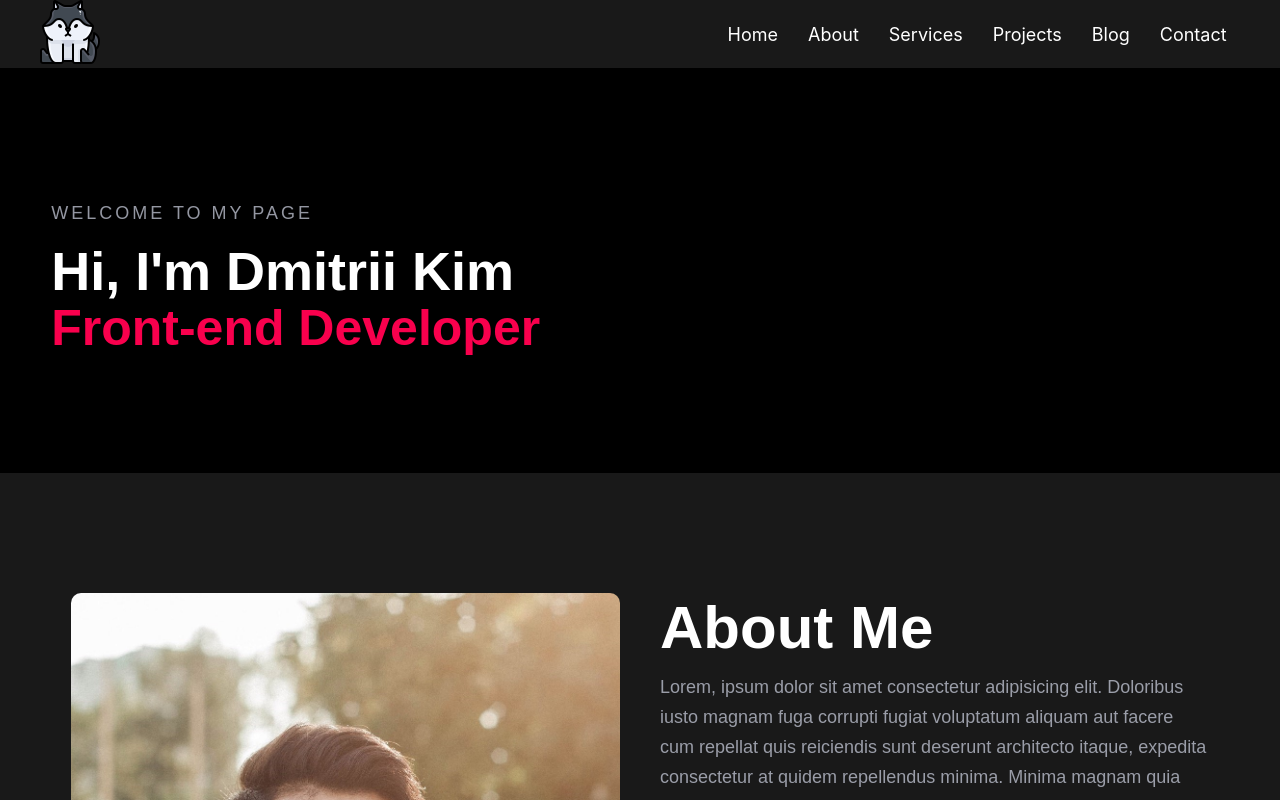
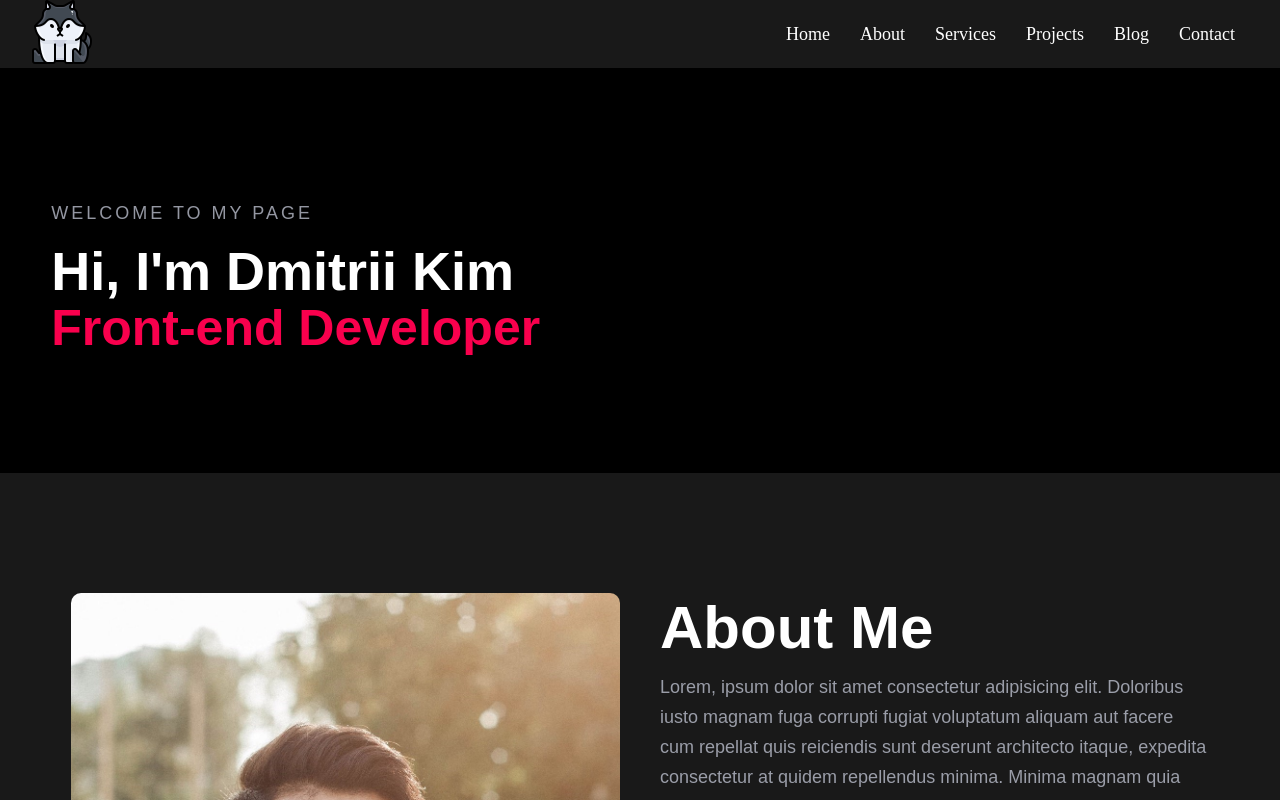
Before and after one commit to dkimd5/react-portfolio, a React (Create React App) app: page / in a window 1280 px wide. Shown: the top 800 px of the page. Built offline with nearby package versions, Linux system fonts and the light colour scheme.

Commit message:
navbar styles changed

```diff
--- a/src/App.css
+++ b/src/App.css
@@ -62,10 +62,6 @@ p{
 
 .justify__content__space__between{
   justify-content: space-between;
-}
-
-.mx__15{
-  margin: 0px 15px;
 }
 
 .px__30{
--- a/src/components/Navbar/Navbar.css
+++ b/src/components/Navbar/Navbar.css
@@ -6,6 +6,9 @@
 .navbar__container {
     padding: 0px 3%;
     justify-content: space-between;
+    display: flex;
+    align-items: center;
+    padding: 0px 30px;
 }
 
 .logo {
@@ -17,11 +20,16 @@
     filter: brightness(150%);
 }
 
-li.nav__items {
-    font-size: 18px;
+.navbar__list {
+    display: flex;
 }
 
-li.nav__items:hover > a {
+.nav__items {
+    font-size: 18px;
+    margin: 0px 15px;
+}
+
+.nav__items:hover > a {
     color: #F9004D;
 }
 
@@ -40,7 +48,8 @@ li.nav__items:hover > a {
     width: 100%;
 }
 
-ul.sidebar.d__flex {
+.sideNavbar__list {
+    display: flex;
     flex-wrap: wrap;
     height: 100%;
     position: fixed;
@@ -52,7 +61,7 @@ ul.sidebar.d__flex {
     flex-direction: column;
 }
 
-li.sideNavbar{
+.sideNavbar__item{
     padding: 25px 30px;
 }
 
--- a/src/components/Navbar/Navbar.js
+++ b/src/components/Navbar/Navbar.js
@@ -14,29 +14,29 @@ function Navbar() {
 
   return (
     <div className="navbar">
-      <div className="navbar__container section__container d__flex align__items__center pxy__30">
+      <div className="navbar__container section__container">
         <div className="logo">
           <img src={logo} alt="logo" />
         </div>
-        <div className="navigation pxy_30">
-          <ul className="navbar__list d__flex">
-            <li className="nav__items mx__15">
+        <div className="navigation">
+          <ul className="navbar__list">
+            <li className="nav__items">
               <a href="#Home">Home</a>
             </li>
-            <li className="nav__items mx__15">
+            <li className="nav__items">
               <a href="#About">About</a>
             </li>
-            <li className="nav__items mx__15">
+            <li className="nav__items">
               <a href="#Services">Services</a>
             </li>
-            <li className="nav__items mx__15">
+            <li className="nav__items">
               {" "}
               <a href="#Projects">Projects</a>
             </li>
-            <li className="nav__items mx__15">
+            <li className="nav__items">
               <a href="#Blog">Blog</a>
             </li>
-            <li className="nav__items mx__15">
+            <li className="nav__items">
               <a href="#Contact">Contact</a>
             </li>
           </ul>
@@ -60,23 +60,23 @@ function Navbar() {
         </div>
         {show ? (
           <div className="sideNavbar">
-            <ul className="sidebar d__flex">
-              <li className="sideNavbar">
+            <ul className="sideNavbar__list">
+              <li className="sideNavbar__item">
                 <a href="#home">Home</a>
               </li>
-              <li className="sideNavbar">
+              <li className="sideNavbar__item">
                 <a href="#about">About</a>
               </li>
-              <li className="sideNavbar">
+              <li className="sideNavbar__item">
                 <a href="#services">Services</a>
               </li>
-              <li className="sideNavbar">
+              <li className="sideNavbar__item">
                 <a href="#projects">Projects</a>
               </li>
-              <li className="sideNavbar">
+              <li className="sideNavbar__item">
                 <a href="#blog">Blog</a>
               </li>
-              <li className="sideNavbar">
+              <li className="sideNavbar__item">
                 <a href="#contact">Contact</a>
               </li>
             </ul>
--- a/src/index.css
+++ b/src/index.css
@@ -1,4 +1,4 @@
-body {
+/* body {
   margin: 0;
   font-family: -apple-system, BlinkMacSystemFont, 'Segoe UI', 'Roboto', 'Oxygen',
     'Ubuntu', 'Cantarell', 'Fira Sans', 'Droid Sans', 'Helvetica Neue',
@@ -10,4 +10,4 @@ body {
 code {
   font-family: source-code-pro, Menlo, Monaco, Consolas, 'Courier New',
     monospace;
-}
+} */
```
